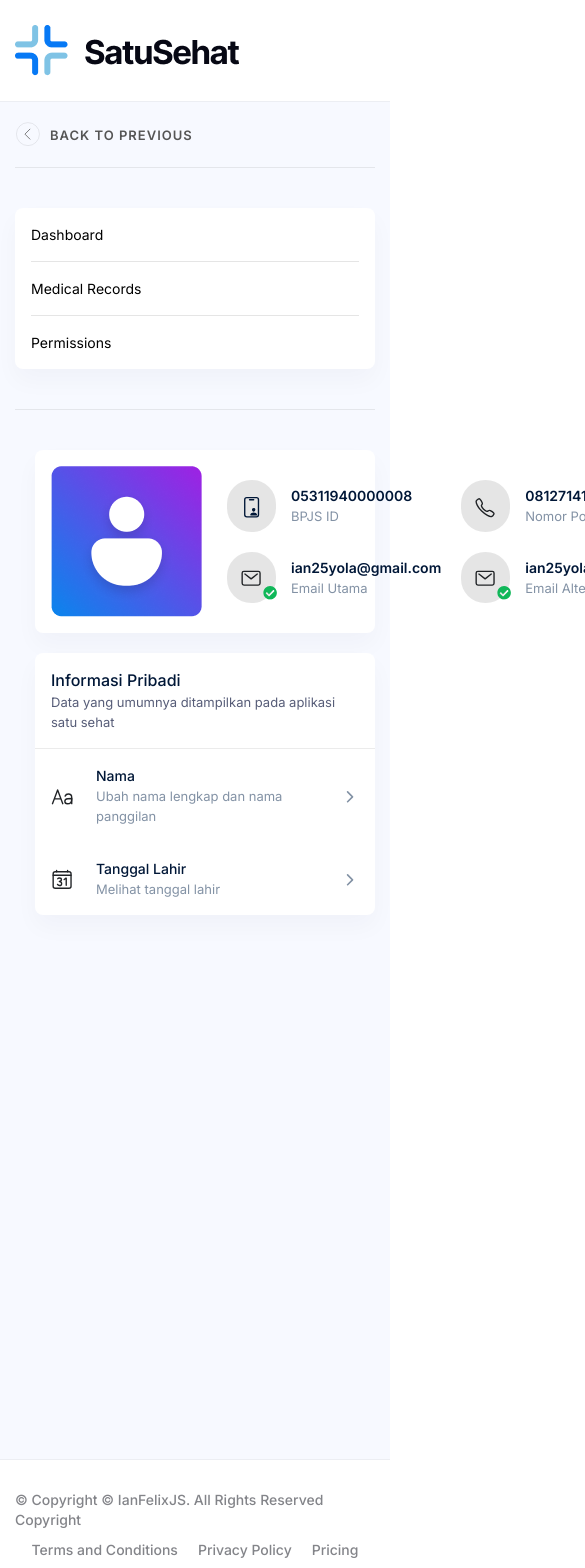
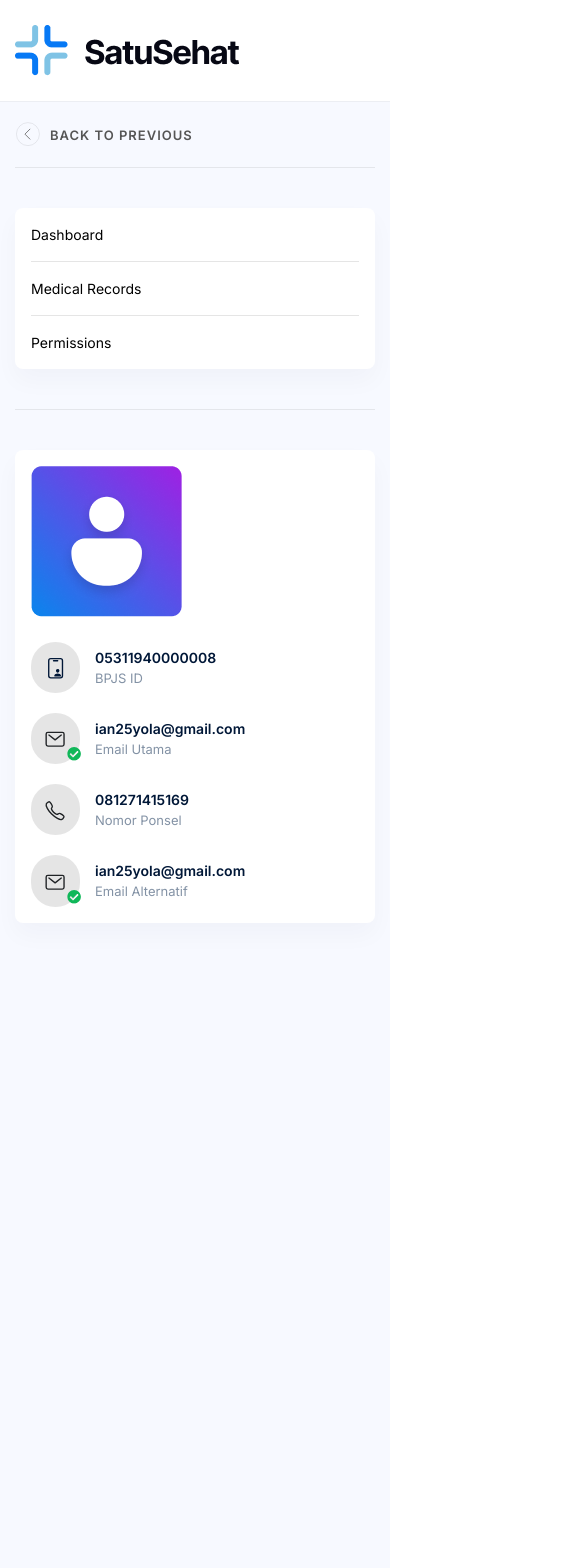
Before and after one commit to Ianphantom/satusehat_frontend, a React (Create React App) app: page /user/profile in a window 390 px wide. Shown: the top 1568 px of the page, 585 px wide, since content can reach past the window. Built offline with nearby package versions, Linux system fonts and the light colour scheme.

Commit message:
EDIT : CSS Styling for mobile view

```diff
--- a/src/pages/user/Profile.js
+++ b/src/pages/user/Profile.js
@@ -143,7 +143,6 @@
     padding: 16px 16px;
     .profileUser {
       display: flex;
-      align-items: center;
       gap: 25px;
     }
 
@@ -162,6 +161,22 @@
     background: white;
     box-shadow: 0px 12px 24px rgba(18, 38, 63, 0.03);
   }
+
+  @media (max-width: 1000px) {
+    margin-left: 0px;
+    .profileTop {
+      flex-direction: column;
+      justify-content: flex-start;
+      align-items: flex-start;
+      .profileUser {
+        justify-content: flex-start;
+      }
+      .main-information {
+        flex-direction: column;
+        width: 100%;
+      }
+    }
+  }
 `;
 
 export default Profile;
```
